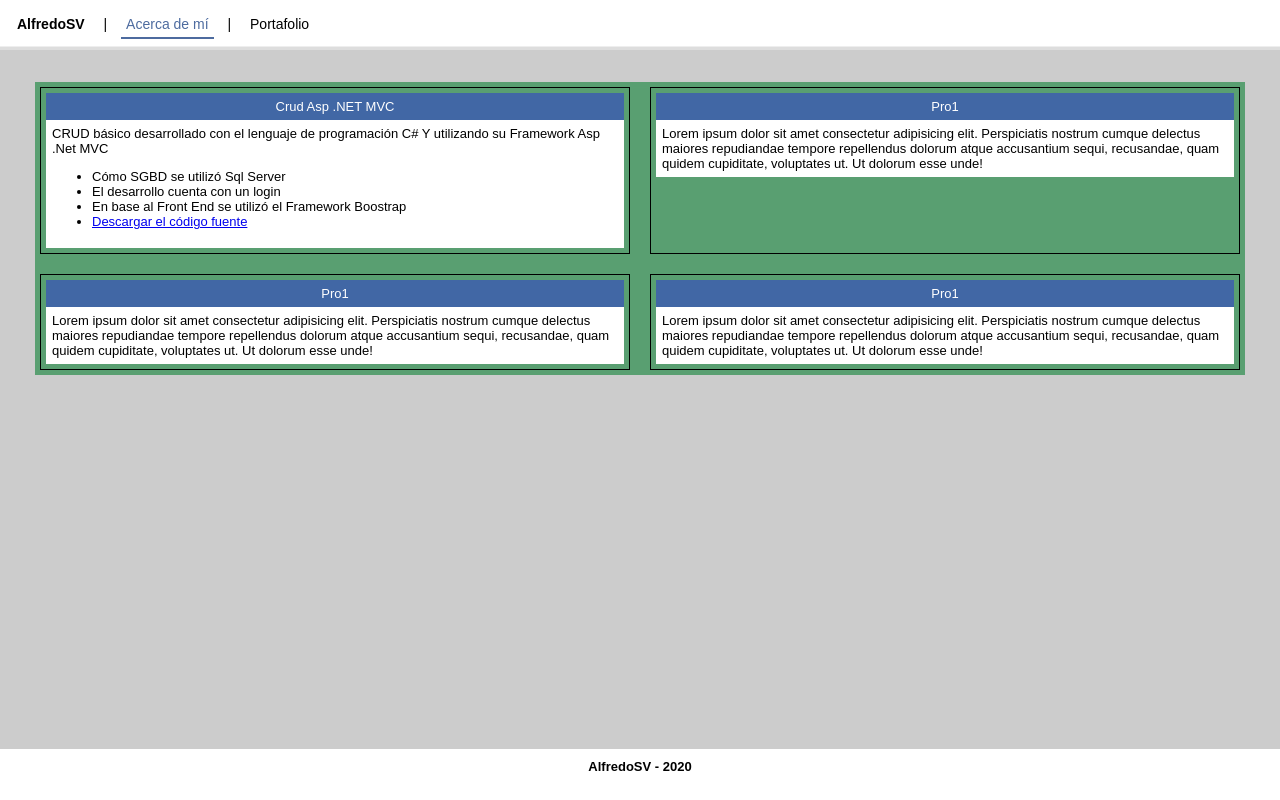
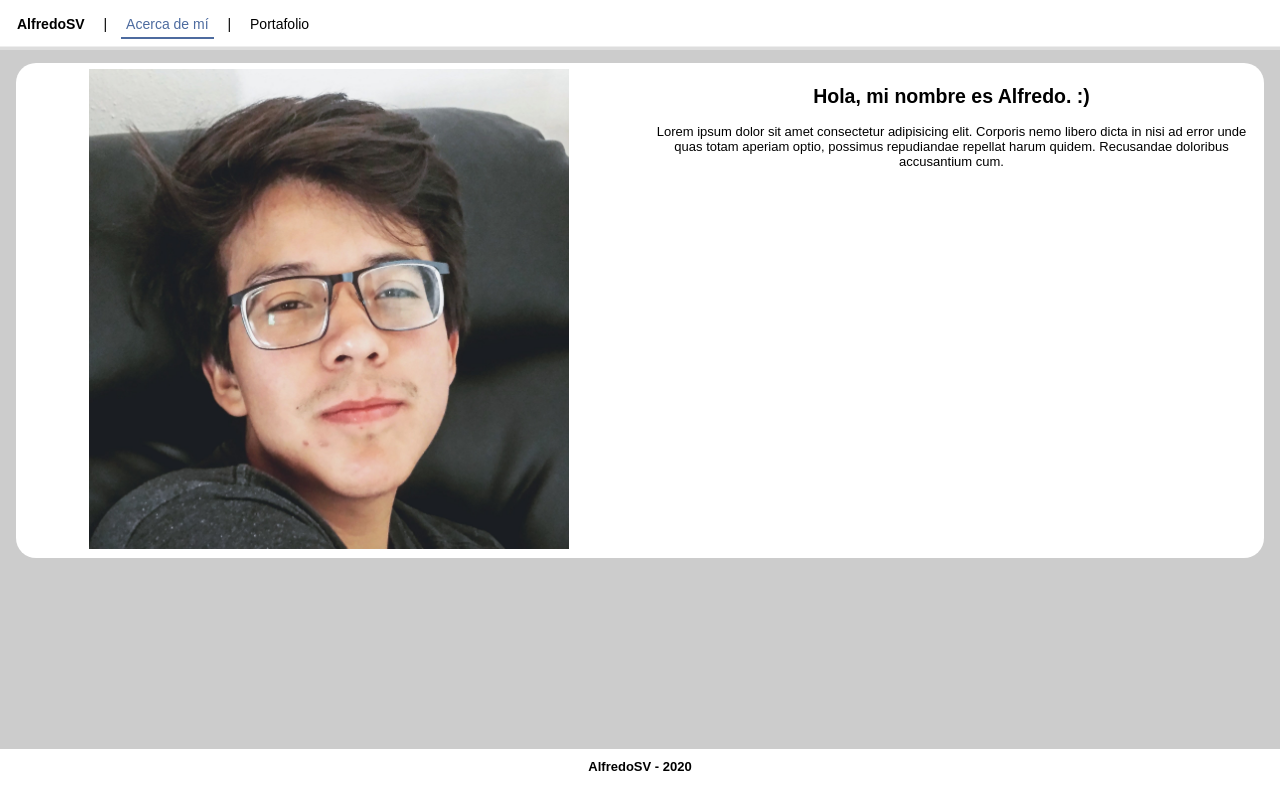
Before and after one commit to AlfredoSV/PortPresen, a website: page index.html in a window 1280 px wide. Both pictures are taken after a click on the item "AlfredoSV". Drawn offline with Linux system fonts and the light colour scheme.

Commit message:
Se solucionÃ³ conflicto con pestÃ±as de navegaciÃn.

```diff
--- a/assets/js/main.js
+++ b/assets/js/main.js
@@ -1,27 +1,25 @@
-(()=>{
-    const pestañaClick = document.querySelector(".nav__ul");
-    const pestaña1 = document.querySelector(".containerAcerca");
-    const pestaña2 = document.querySelector(".containerPort");
+
+let conts = Array('containerAcerca','containerPort');
+let pests = Array('pest1','pest2');
+
+   const changePest = (cont,pest)=>{
 
 
-    pestañaClick.addEventListener('click',function (e){
-        console.log(e["target"].id);
+    conts.forEach(function(elemento){
 
-        document.querySelector("#pest1").className = "nav__li";
-        document.querySelector("#pest2").className = "nav__li";
+      console.log(elemento);
+      document.querySelector('.'+elemento).style.display='none';
 
-        e["target"].className = "nav__li li--active";
-        document.querySelector("#pest0").className = "nav__li nav__header";
-        if(e["target"].id== "pest1" || e["target"].id== "pest0" ){
-            pestaña1.style.display = "none";
-            pestaña2.style.display = "grid";
-
-            document.querySelector("#pest1").className = "nav__li li--active";
-
-        }else if(e["target"].id== "pest2"){
-            pestaña1.style.display = "grid";
-            pestaña2.style.display = "none";
-        }
     });
 
-})();
+     pests.forEach(function(elemento){
+
+      console.log(elemento);
+      document.querySelector('#'+elemento).classList.remove('li--active');
+
+    });
+    document.querySelector("."+cont).style.display = 'grid';
+    document.querySelector("#"+pest).classList.add('li--active');
+
+
+  }
--- a/index.html
+++ b/index.html
@@ -10,16 +10,16 @@
 
         <nav>
             <ul class="nav__ul">
-                <li class="nav__li nav__header" id="pest0" onclick='changePest(this.id);' >AlfredoSV</li> |
-                <li class="nav__li" id="pest1" onclick='changePest(this.id);'>Acerca de mí</li> |
-                <li class="nav__li li--active" id="pest2" onclick='changePest(this.id);'>Portafolio</li>
+                <li class="nav__li nav__header"  onclick='changePest("containerAcerca","pest1");' >AlfredoSV</li> |
+                <li class="nav__li" id="pest1" onclick='changePest("containerAcerca","pest1");'>Acerca de mí</li> |
+                <li class="nav__li li--active" id="pest2" onclick='changePest("containerPort","pest2");'>Portafolio</li>
             </ul>
         </nav>
 
 
     <section class="containerAcerca">
 
-	<div class="imgDiv"><img src="./assets/img/me.JPG"  /></div>
+	<div class="imgDiv"><img src="./assets/img/me.jpg"  /></div>
 	<div class="desDiv">
 		<p id="descp"><h1>Hola, mi nombre es Alfredo. :)</h1></p>
         Lorem ipsum dolor sit amet consectetur adipisicing elit. Corporis nemo libero dicta in nisi ad error unde quas totam aperiam optio, possimus repudiandae repellat harum quidem. Recusandae doloribus accusantium cum.
```
